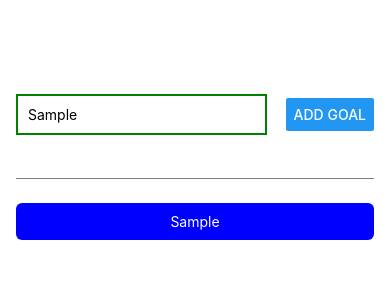
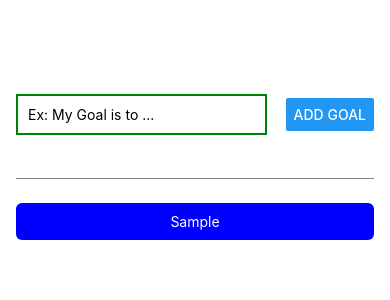
Before and after one commit to ishansharma1320/React-Native-Course-Udemy, a React Native app: screen / in a window 390 px wide. Both pictures are taken after typing "Sample" into the empty fields and a click on the button "ADD GOAL". Shown: the top 300 px of the page. Built offline with nearby package versions, Linux system fonts and the light colour scheme.

Commit message:
Lecture 27 to 31: Splitting a component to multiple component and making a component delete on press

```diff
--- a/App.js
+++ b/App.js
@@ -1,28 +1,28 @@
 import { useState } from 'react';
-import { StyleSheet, Text, TextInput, View, Button, ScrollView, FlatList} from 'react-native';
+import { StyleSheet,  View,  FlatList} from 'react-native';
+
+import GoalItem from './components/GoalItem';
+import GoalInput from './components/GoalInput';
 
 export default function App() {
-  const [enteredText, setEnteredText] = useState('');
+
   const [listOfGoals, setListOfGoals] = useState([]);
-  function handleTextInput(enteredText){
-    setEnteredText(enteredText);
-  }
 
-  function handleAddGoalButtonClick(){
+  function handleAddGoalButtonClick(enteredText){
     setListOfGoals(currentGoals => [...listOfGoals,enteredText]);
   }
 
+  function onDeleteOnTap(id){
+    setListOfGoals(currentGoals => {
+      return currentGoals.filter((item,index) => index !== id);
+    });
+  }
   return (
     <View style={styles.appContainer}>
-     <View style={styles.inputContainer}>
-      <TextInput style={styles.goalInput} onChangeText={handleTextInput} placeholder='Ex: My Goal is to ...'></TextInput>
-      <Button title='Add Goal' onPress={handleAddGoalButtonClick}/>
-     </View>
+      <GoalInput onAddGoal={handleAddGoalButtonClick} />
      <View style={styles.goalContainer}>
       <FlatList data={listOfGoals} renderItem={(itemData)=>{
-        return (<View  style={styles.goalView}>
-        <Text style={styles.text} >{itemData.item}</Text>
-       </View>);
+        return <GoalItem text={itemData.item} id={itemData.index} onDeleteOnTap={onDeleteOnTap}/>;
       }}
       keyExtractor={(item,index)=>index}
       >
@@ -39,36 +39,8 @@ const styles = StyleSheet.create({
     paddingHorizontal: 16
 
   },
-  inputContainer:{
-    flex: 1,
-    flexDirection: 'row',
-    justifyContent:'space-between',
-    alignItems: 'center',
-    borderBottomWidth: 1,
-    borderColor: 'gray',
-    marginBottom: 24,
 
-  },
-  goalInput:{
-    borderWidth: 2,
-    borderColor: 'green',
-    padding: 10,
-    width: '70%',
 
-    marginRight: 8
-  },
-  goalView:{
-    backgroundColor: 'blue',
-    borderRadius: 6,
-    marginBottom: 3,
-    alignItems: 'center'
-  },
-
-  text:{
-    color: 'white',
-    padding: 10,
-
-  },
   goalContainer:{
     flex: 5,
   }
--- /dev/null
+++ b/components/GoalInput.js
@@ -0,0 +1,41 @@
+import { useState } from 'react';
+import { StyleSheet, View, TextInput,Button } from "react-native";
+
+export default function GoalInput(props) {
+    const [enteredText, setEnteredText] = useState('');
+    function handleTextInput(enteredText){
+        setEnteredText(enteredText);
+      }
+
+    function handleAddGoalClick(){
+        props.onAddGoal(enteredText);
+        setEnteredText('');
+    }
+
+    return (<View style={styles.inputContainer}>
+        <TextInput style={styles.goalInput} onChangeText={handleTextInput} value={enteredText} placeholder='Ex: My Goal is to ...'></TextInput>
+        <Button title='Add Goal' onPress={handleAddGoalClick} />
+    </View>);
+}
+
+
+const styles = StyleSheet.create({
+    inputContainer:{
+        flex: 1,
+        flexDirection: 'row',
+        justifyContent:'space-between',
+        alignItems: 'center',
+        borderBottomWidth: 1,
+        borderColor: 'gray',
+        marginBottom: 24,
+
+      },
+      goalInput:{
+        borderWidth: 2,
+        borderColor: 'green',
+        padding: 10,
+        width: '70%',
+
+        marginRight: 8
+      },
+})
--- /dev/null
+++ b/components/GoalItem.js
@@ -0,0 +1,29 @@
+import {StyleSheet, View, Text,Pressable} from 'react-native';
+
+export default function GoalItem(props){
+
+
+    function onDeleteOnTap(){
+        props.onDeleteOnTap(props.id);
+    }
+    return (<Pressable onPress={onDeleteOnTap}>
+        <View  style={styles.goalView}>
+        <Text style={styles.text} >{props.text}</Text>
+       </View>
+    </Pressable>);
+}
+
+const styles = StyleSheet.create({
+    goalView:{
+        backgroundColor: 'blue',
+        borderRadius: 6,
+        marginBottom: 3,
+        alignItems: 'center'
+      },
+
+      text:{
+        color: 'white',
+        padding: 10,
+
+      },
+})
```
